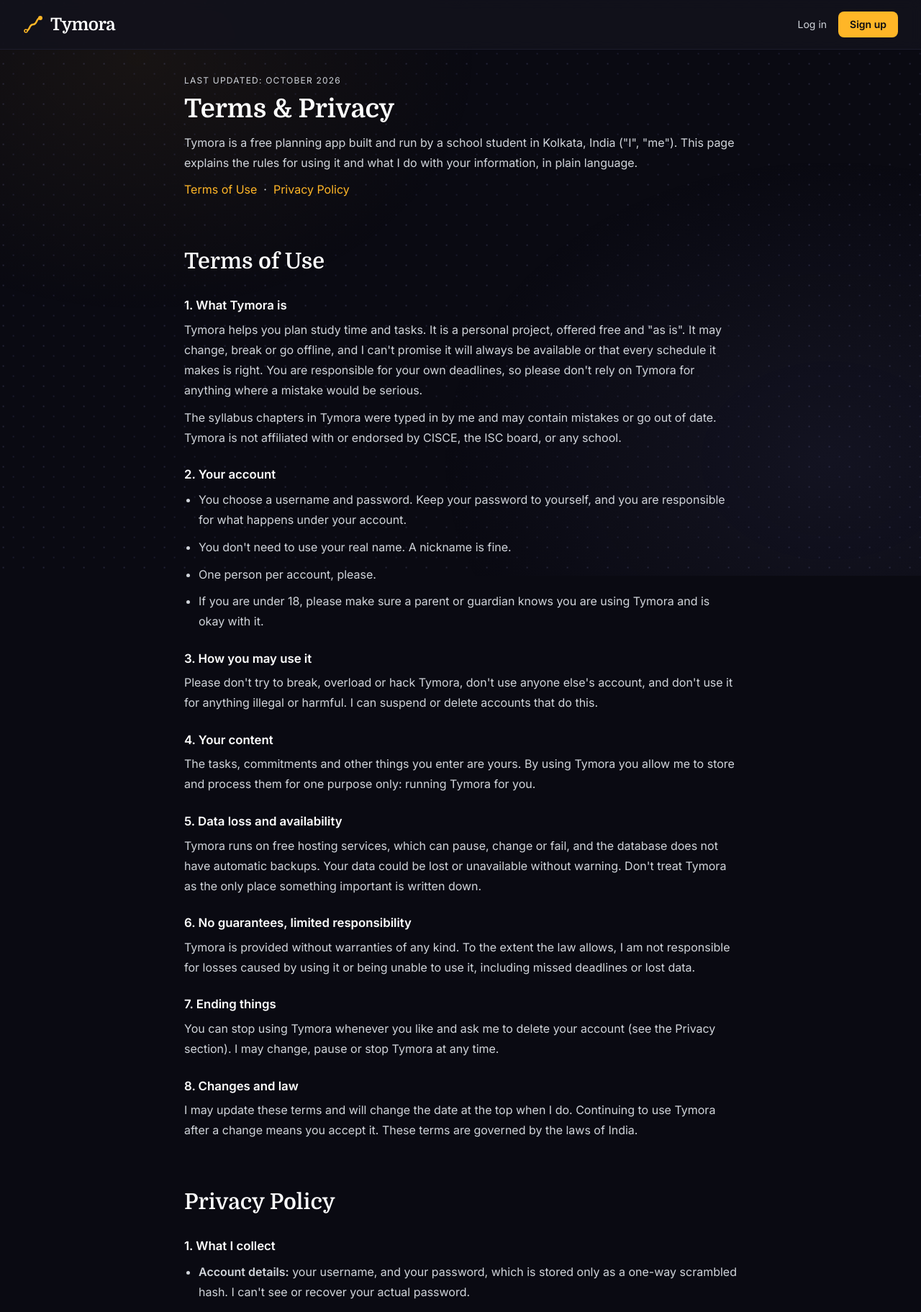
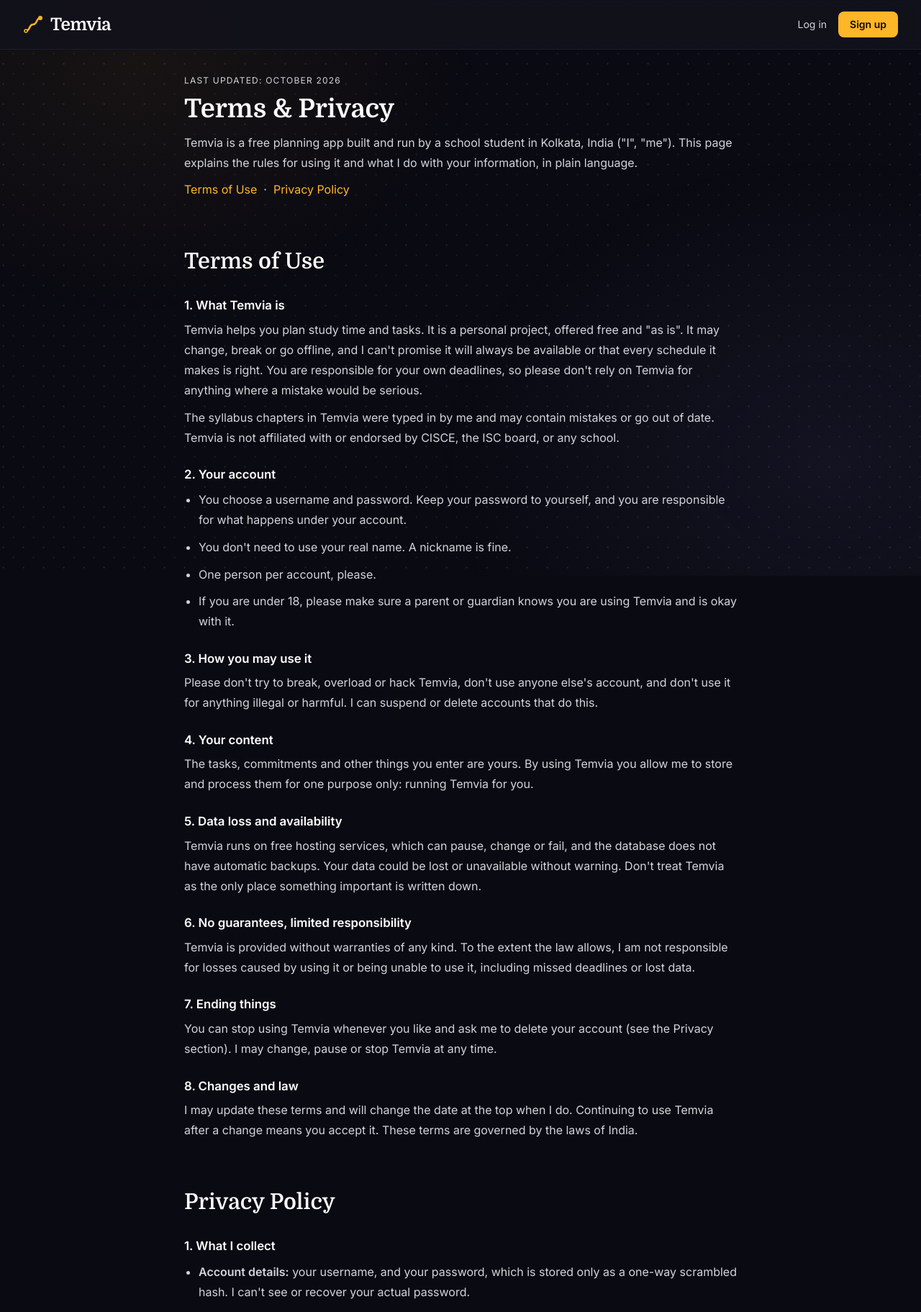
Before and after one commit to Avex4thewin/KhatamKaro, a Flask app: page /legal in a window 1280 px wide. Shown: the top 1823 px of the page at 72% size. Run offline with Flask 3, Linux system fonts and the light colour scheme; some libraries are stand-ins or nearby versions.

Commit message:
Name change from Tymora to Temvia

```diff
--- a/templates/base.html
+++ b/templates/base.html
@@ -3,7 +3,7 @@
 <head>
     <meta charset="UTF-8">
     <meta name="viewport" content="width=device-width, initial-scale=1">
-    <title>{% block title %}Tymora{% endblock %}</title>
+    <title>{% block title %}Temvia{% endblock %}</title>
 
     <link rel="preconnect" href="https://fonts.googleapis.com">
     <link rel="preconnect" href="https://fonts.gstatic.com" crossorigin>
@@ -83,7 +83,7 @@
                         <circle cx="4" cy="23" r="2" fill="#0A0A12" stroke="#FFB627" stroke-width="1.5"/>
                         <circle cx="24" cy="5" r="3" fill="#FFB627"/>
                     </svg>
-                    <span class="font-serif font-bold text-2xl text-white tracking-tight">Tymora</span>
+                    <span class="font-serif font-bold text-2xl text-white tracking-tight">Temvia</span>
                 </a>
 
                 {% if current_user.is_authenticated %}
@@ -133,7 +133,7 @@
         </main>
         <footer class="px-4 sm:px-8 py-8 mt-8 border-t border-navy-lighter text-xs text-gray-500">
             <div class="max-w-7xl mx-auto flex flex-wrap items-center justify-between gap-3">
-                <p>Tymora · a free, student-built planner</p>
+                <p>Temvia · a free, student-built planner</p>
                 <div class="flex gap-5">
                     <a href="{{ url_for('guide') }}" class="hover:text-yellow">Guide</a>
                     <a href="{{ url_for('legal') }}#terms" class="hover:text-yellow">Terms</a>
--- a/templates/legal.html
+++ b/templates/legal.html
@@ -1,5 +1,5 @@
 {% extends "base.html" %}
-{% block title %}Terms &amp; Privacy · Tymora{% endblock %}
+{% block title %}Terms &amp; Privacy · Temvia{% endblock %}
 {% block content %}
 {% set contact = 'agarwalaryaveer@gmail.com' %}
 
@@ -15,40 +15,40 @@
 <div class="legal max-w-3xl mx-auto">
     <p class="text-yellow text-xs uppercase tracking-widest mb-2">Last updated: October 2026</p>
     <h1 class="text-4xl font-bold text-white mb-3">Terms &amp; Privacy</h1>
-    <p>Tymora is a free planning app built and run by a school student in Kolkata, India ("I", "me"). This page explains the rules for using it and what I do with your information, in plain language.</p>
+    <p>Temvia is a free planning app built and run by a school student in Kolkata, India ("I", "me"). This page explains the rules for using it and what I do with your information, in plain language.</p>
     <p><a href="#terms">Terms of Use</a> &nbsp;·&nbsp; <a href="#privacy">Privacy Policy</a></p>
 
     <h2 id="terms">Terms of Use</h2>
 
-    <h3>1. What Tymora is</h3>
-    <p>Tymora helps you plan study time and tasks. It is a personal project, offered free and "as is". It may change, break or go offline, and I can't promise it will always be available or that every schedule it makes is right. You are responsible for your own deadlines, so please don't rely on Tymora for anything where a mistake would be serious.</p>
-    <p>The syllabus chapters in Tymora were typed in by me and may contain mistakes or go out of date. Tymora is not affiliated with or endorsed by CISCE, the ISC board, or any school.</p>
+    <h3>1. What Temvia is</h3>
+    <p>Temvia helps you plan study time and tasks. It is a personal project, offered free and "as is". It may change, break or go offline, and I can't promise it will always be available or that every schedule it makes is right. You are responsible for your own deadlines, so please don't rely on Temvia for anything where a mistake would be serious.</p>
+    <p>The syllabus chapters in Temvia were typed in by me and may contain mistakes or go out of date. Temvia is not affiliated with or endorsed by CISCE, the ISC board, or any school.</p>
 
     <h3>2. Your account</h3>
     <ul>
         <li>You choose a username and password. Keep your password to yourself, and you are responsible for what happens under your account.</li>
         <li>You don't need to use your real name. A nickname is fine.</li>
         <li>One person per account, please.</li>
-        <li>If you are under 18, please make sure a parent or guardian knows you are using Tymora and is okay with it.</li>
+        <li>If you are under 18, please make sure a parent or guardian knows you are using Temvia and is okay with it.</li>
     </ul>
 
     <h3>3. How you may use it</h3>
-    <p>Please don't try to break, overload or hack Tymora, don't use anyone else's account, and don't use it for anything illegal or harmful. I can suspend or delete accounts that do this.</p>
+    <p>Please don't try to break, overload or hack Temvia, don't use anyone else's account, and don't use it for anything illegal or harmful. I can suspend or delete accounts that do this.</p>
 
     <h3>4. Your content</h3>
-    <p>The tasks, commitments and other things you enter are yours. By using Tymora you allow me to store and process them for one purpose only: running Tymora for you.</p>
+    <p>The tasks, commitments and other things you enter are yours. By using Temvia you allow me to store and process them for one purpose only: running Temvia for you.</p>
 
     <h3>5. Data loss and availability</h3>
-    <p>Tymora runs on free hosting services, which can pause, change or fail, and the database does not have automatic backups. Your data could be lost or unavailable without warning. Don't treat Tymora as the only place something important is written down.</p>
+    <p>Temvia runs on free hosting services, which can pause, change or fail, and the database does not have automatic backups. Your data could be lost or unavailable without warning. Don't treat Temvia as the only place something important is written down.</p>
 
     <h3>6. No guarantees, limited responsibility</h3>
-    <p>Tymora is provided without warranties of any kind. To the extent the law allows, I am not responsible for losses caused by using it or being unable to use it, including missed deadlines or lost data.</p>
+    <p>Temvia is provided without warranties of any kind. To the extent the law allows, I am not responsible for losses caused by using it or being unable to use it, including missed deadlines or lost data.</p>
 
     <h3>7. Ending things</h3>
-    <p>You can stop using Tymora whenever you like and ask me to delete your account (see the Privacy section). I may change, pause or stop Tymora at any time.</p>
+    <p>You can stop using Temvia whenever you like and ask me to delete your account (see the Privacy section). I may change, pause or stop Temvia at any time.</p>
 
     <h3>8. Changes and law</h3>
-    <p>I may update these terms and will change the date at the top when I do. Continuing to use Tymora after a change means you accept it. These terms are governed by the laws of India.</p>
+    <p>I may update these terms and will change the date at the top when I do. Continuing to use Temvia after a change means you accept it. These terms are governed by the laws of India.</p>
 
     <h2 id="privacy">Privacy Policy</h2>
 
@@ -59,10 +59,10 @@
         <li><strong>What you enter:</strong> tasks (subject, chapter, deadline, difficulty, time estimate, number of sessions), recurring and one-off commitments with their times and colours, and your sleep hours.</li>
         <li><strong>Progress:</strong> which tasks you've completed, your XP, levels and streaks.</li>
     </ul>
-    <p>I do <strong>not</strong> collect your email, phone number, location or contacts, and Tymora has no ads and no analytics or tracking tools. If that ever changes, I will update this page first.</p>
+    <p>I do <strong>not</strong> collect your email, phone number, location or contacts, and Temvia has no ads and no analytics or tracking tools. If that ever changes, I will update this page first.</p>
 
     <h3>2. Cookies</h3>
-    <p>Tymora uses one cookie, a session cookie that keeps you logged in. It is needed for the app to work. There are no advertising or tracking cookies.</p>
+    <p>Temvia uses one cookie, a session cookie that keeps you logged in. It is needed for the app to work. There are no advertising or tracking cookies.</p>
 
     <h3>3. Services that handle your data</h3>
     <ul>
@@ -72,7 +72,7 @@
     </ul>
 
     <h3>4. How I use your data</h3>
-    <p>Only to run Tymora for you: to build your schedule, show your progress and keep your account working. I don't sell your data, share it for advertising, or use it for anything else. As the person who runs the app, I can technically see what is in the database. I only look when I need to fix a problem or help you, and I won't browse your tasks out of curiosity or share them.</p>
+    <p>Only to run Temvia for you: to build your schedule, show your progress and keep your account working. I don't sell your data, share it for advertising, or use it for anything else. As the person who runs the app, I can technically see what is in the database. I only look when I need to fix a problem or help you, and I won't browse your tasks out of curiosity or share them.</p>
 
     <h3>5. How long I keep it</h3>
     <p>Until you ask me to delete your account. When I delete an account, your profile, tasks, commitments and progress are removed from the database.</p>
@@ -84,12 +84,12 @@
     <p>Passwords are hashed and the site runs over HTTPS. I take care, but no online service is perfectly secure, so use a password you don't use anywhere else.</p>
 
     <h3>8. Young users</h3>
-    <p>Tymora is built for school students. If you are under 18, please use it with a parent or guardian's knowledge. A parent or guardian can contact me at the address above to ask about or delete a child's account.</p>
+    <p>Temvia is built for school students. If you are under 18, please use it with a parent or guardian's knowledge. A parent or guardian can contact me at the address above to ask about or delete a child's account.</p>
 
     <h3>9. Changes</h3>
     <p>If I change how I handle data, I'll update this page and the date at the top.</p>
 
-    <p class="mt-10"><a href="{{ url_for('guide') }}">Read the guide</a> &nbsp;·&nbsp; <a href="{{ url_for('home') }}">Back to Tymora</a></p>
+    <p class="mt-10"><a href="{{ url_for('guide') }}">Read the guide</a> &nbsp;·&nbsp; <a href="{{ url_for('home') }}">Back to Temvia</a></p>
 </div>
 
 {% endblock %}
--- a/templates/onboarding.html
+++ b/templates/onboarding.html
@@ -5,7 +5,7 @@
 <div class="max-w-2xl mx-auto">
     <p class="text-yellow text-xs uppercase tracking-widest mb-2">One quick step</p>
     <h1 class="text-4xl font-bold text-white mb-2">Let's set up your journey</h1>
-    <p class="text-gray-400 mb-8">Tell Tymora how you work so it can set things up properly.</p>
+    <p class="text-gray-400 mb-8">Tell Temvia how you work so it can set things up properly.</p>
 
     <div class="bg-navy-light/90 border border-navy-lighter rounded-2xl p-8">
         <form method="POST" class="space-y-6">
```
Also changed, not shown: templates/auth.html (+5 -5 lines), templates/guide.html (+11 -11 lines).
